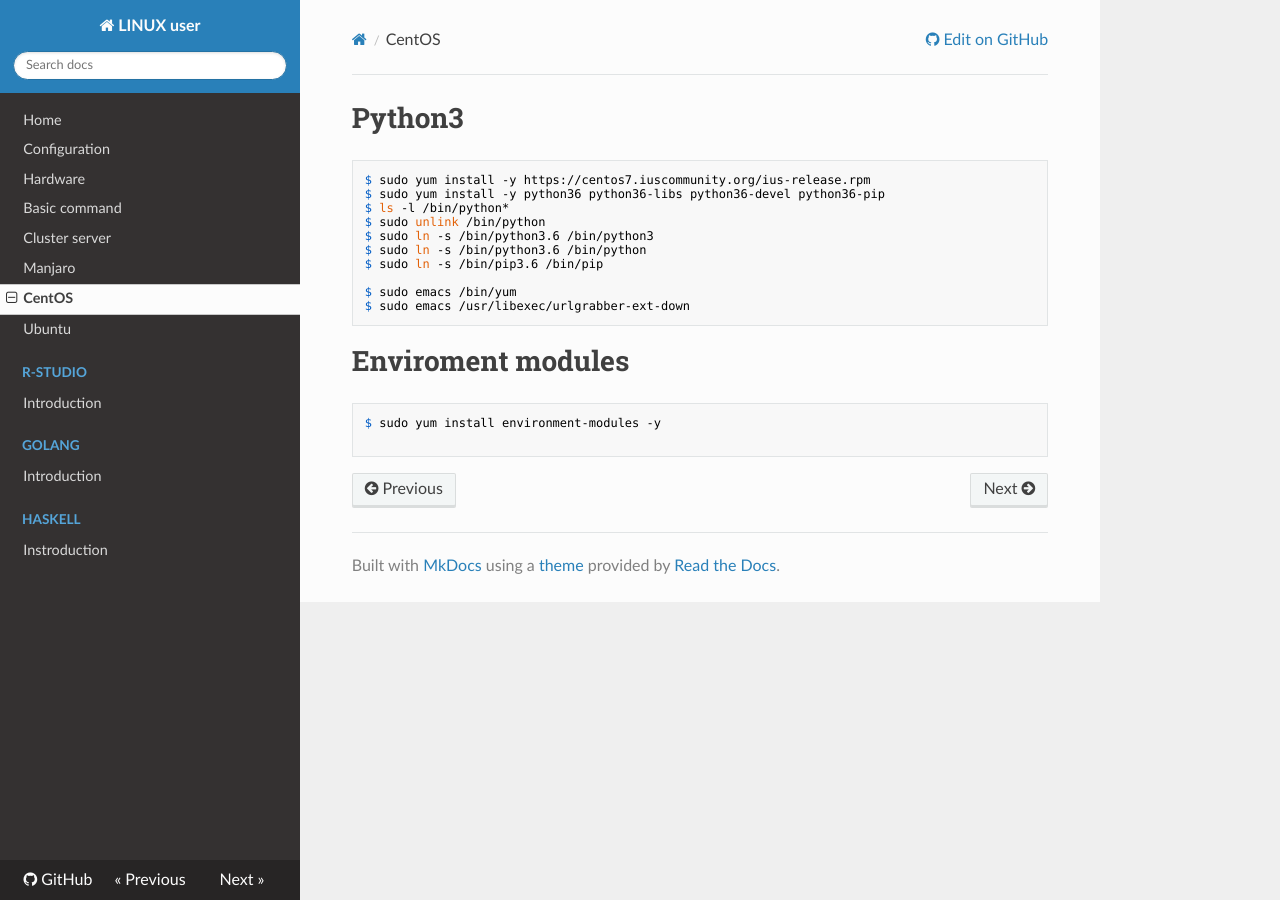
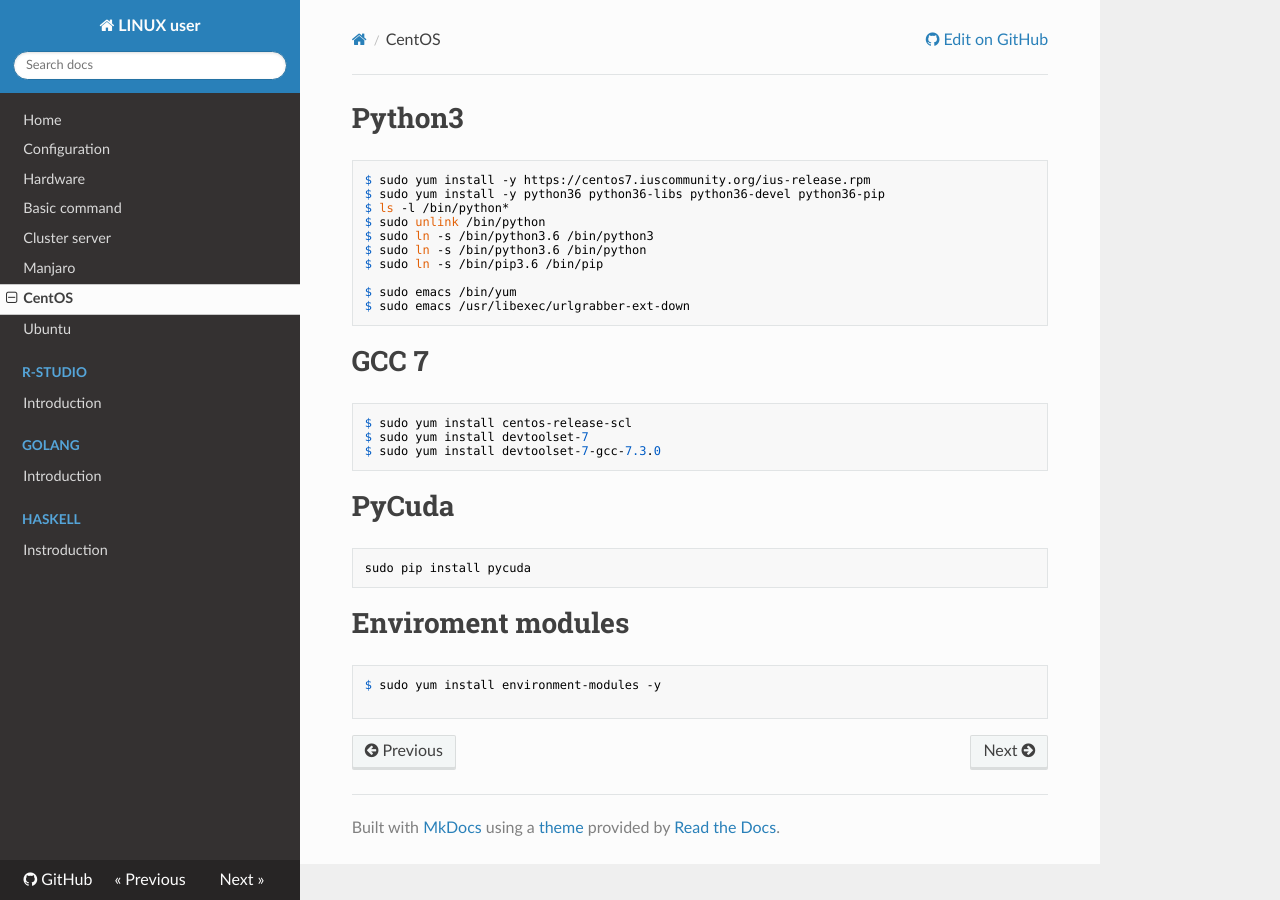
Before and after one commit to WonyoungCho/LINUX, an MkDocs documentation site: the page built from docs/centos_conf.md, in a window 1280 px wide. Built offline with MkDocs 1.6.1, drawn with Linux system fonts in a browser that asks for light colours; nearby versions of some CDN libraries; old or Windows-style settings are respelled for this version of MkDocs.

Commit message:
Update centos_conf.md

````diff
--- a/docs/centos_conf.md
+++ b/docs/centos_conf.md
@@ -12,6 +12,18 @@ $ sudo emacs /bin/yum
 $ sudo emacs /usr/libexec/urlgrabber-ext-down
 ```
 
+# GCC 7
+```
+$ sudo yum install centos-release-scl
+$ sudo yum install devtoolset-7
+$ sudo yum install devtoolset-7-gcc-7.3.0
+```
+
+# PyCuda
+```
+sudo pip install pycuda
+```
+
 # Enviroment modules
 ```
 $ sudo yum install environment-modules -y
````
